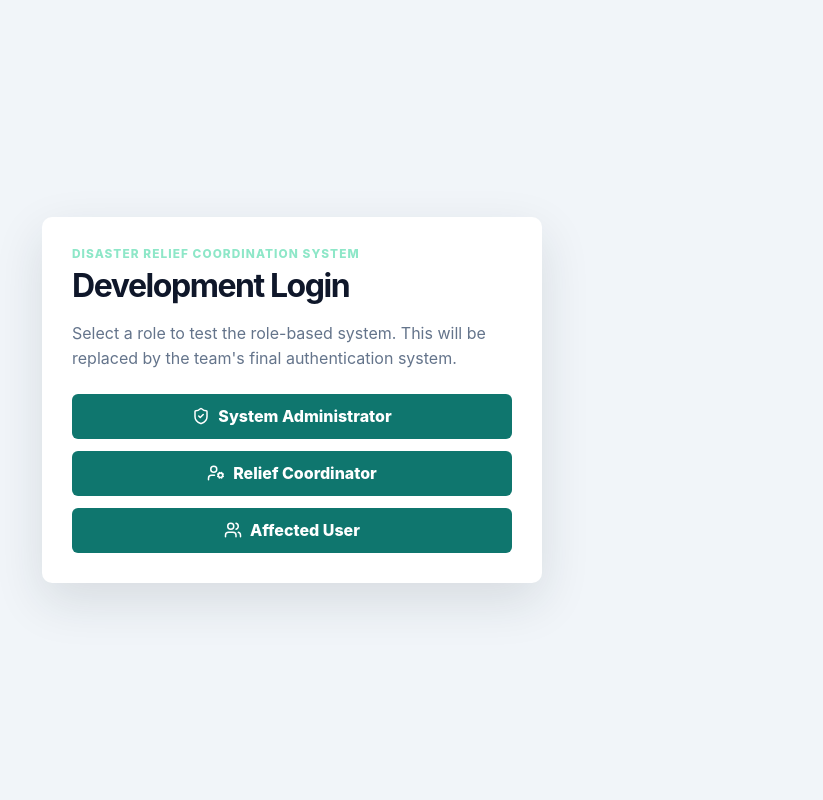
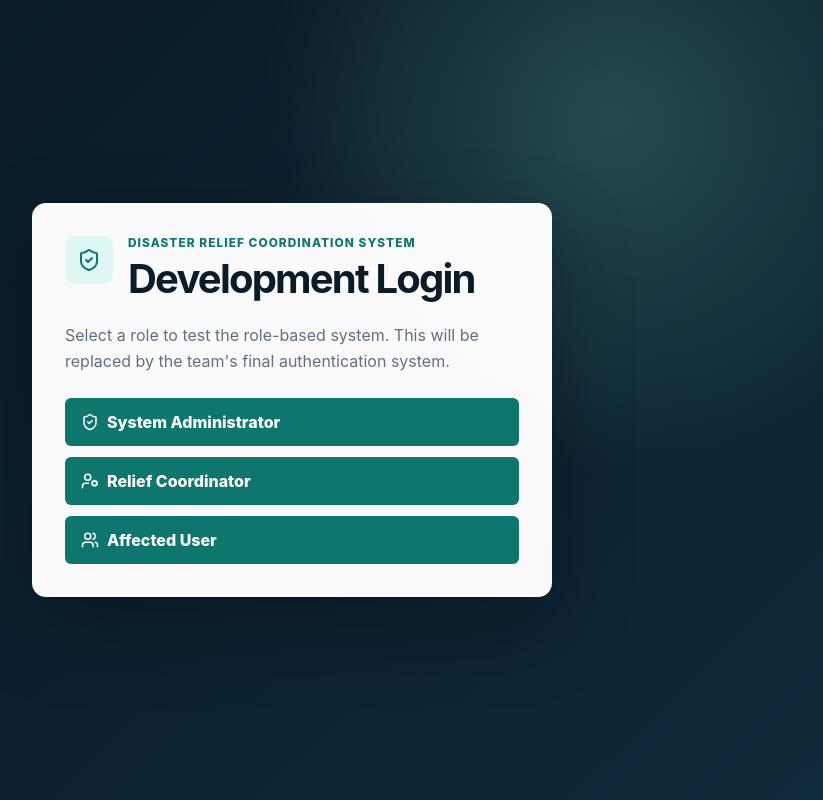
Before and after one commit to Moe1-5/cloud, a React (Vite) app in the folder apps/frontend/: page / in a window 1280 px wide. Shown: the whole page, without its empty margins (348-1171 px from the left). Built offline with nearby package versions, Linux system fonts and the light colour scheme; no server answers.

Commit message:
fix: normalize system-wide page layout

```diff
--- a/apps/frontend/src/App.tsx
+++ b/apps/frontend/src/App.tsx
@@ -1,6 +1,4 @@
-import type {
-  UserRole,
-} from "@ddac/shared";
+import type { UserRole } from "@ddac/shared";
 
 import { LogOut } from "lucide-react";
 import { useState } from "react";
@@ -11,12 +9,9 @@ import { EmergencyWorkspace } from "./features/emergency-requests/EmergencyWorks
 import { LoginPage } from "./pages/LoginPage.js";
 
 export function App() {
-  const [currentRole, setCurrentRole] =
-    useState<UserRole | null>(null);
+  const [currentRole, setCurrentRole] = useState<UserRole | null>(null);
 
-  function handleLogin(
-    role: UserRole
-  ) {
+  function handleLogin(role: UserRole) {
     setCurrentRole(role);
   }
 
@@ -25,98 +20,39 @@ export function App() {
   }
 
   if (!currentRole) {
-    return (
-      <LoginPage
-        onLogin={handleLogin}
-      />
-    );
+    return <LoginPage onLogin={handleLogin} />;
   }
 
   return (
     <div className="app-shell">
-      <div
-        style={{
-          background: "#020617",
-          color: "white",
-          padding: "8px 20px",
-        }}
-      >
-        <div
-          style={{
-            width:
-              "min(1180px, calc(100% - 20px))",
-
-            margin: "0 auto",
-
-            display: "flex",
-
-            justifyContent:
-              "space-between",
-
-            alignItems: "center",
-
-            gap: "10px",
-
-            flexWrap: "wrap",
-          }}
-        >
-          <span>
-            Logged in as:{" "}
-            <strong>
-              {getRoleLabel(
-                currentRole
-              )}
-            </strong>
+      <header className="session-bar">
+        <div className="session-bar__content">
+          <span className="session-bar__identity">
+            Logged in as: <strong>{getRoleLabel(currentRole)}</strong>
           </span>
 
-          <button
-            type="button"
-            onClick={handleLogout}
-            style={{
-              border: "none",
-              borderRadius: "6px",
-              padding: "7px 12px",
-              display: "flex",
-              alignItems: "center",
-              gap: "6px",
-              background: "#334155",
-              color: "white",
-              cursor: "pointer",
-            }}
-          >
+          <button className="session-bar__logout" type="button" onClick={handleLogout}>
             <LogOut size={16} />
             Logout
           </button>
         </div>
-      </div>
+      </header>
 
-      {currentRole === "admin" && (
-        <AdminLayout />
-      )}
+      {currentRole === "admin" && <AdminLayout />}
 
-      {currentRole ===
-        "reliefCoordinator" && (
-        <ReliefCoordinatorLayout />
-      )}
+      {currentRole === "reliefCoordinator" && <ReliefCoordinatorLayout />}
 
-      {currentRole ===
-        "affectedUser" && (
-        <AffectedUserPortal />
-      )}
+      {currentRole === "affectedUser" && <AffectedUserPortal />}
     </div>
   );
 }
 
-function getRoleLabel(
-  role: UserRole
-) {
+function getRoleLabel(role: UserRole) {
   if (role === "admin") {
     return "System Administrator";
   }
 
-  if (
-    role === "reliefCoordinator"
-  ) {
+  if (role === "reliefCoordinator") {
     return "Relief Coordinator";
   }
 
@@ -124,7 +60,5 @@ function getRoleLabel(
 }
 
 function AffectedUserPortal() {
-  return (
-    <EmergencyWorkspace />
-  );
+  return <EmergencyWorkspace />;
 }
--- a/apps/frontend/src/pages/LoginPage.tsx
+++ b/apps/frontend/src/pages/LoginPage.tsx
@@ -1,77 +1,32 @@
 import type { UserRole } from "@ddac/shared";
 
-import {
-  ShieldCheck,
-  UserCog,
-  Users,
-} from "lucide-react";
+import { ShieldCheck, UserCog, Users } from "lucide-react";
 
 type LoginPageProps = {
   onLogin: (role: UserRole) => void;
 };
 
-export function LoginPage({
-  onLogin,
-}: LoginPageProps) {
+export function LoginPage({ onLogin }: LoginPageProps) {
   return (
-    <main
-      style={{
-        minHeight: "100vh",
-        display: "grid",
-        placeItems: "center",
-        background: "#f1f5f9",
-        padding: "20px",
-      }}
-    >
-      <section
-        style={{
-          width: "min(500px, 100%)",
-          background: "white",
-          borderRadius: "10px",
-          padding: "30px",
-          boxShadow:
-            "0 18px 50px rgba(25, 39, 52, 0.12)",
-        }}
-      >
-        <p className="eyebrow">
-          Disaster Relief Coordination System
-        </p>
+    <main className="login-page">
+      <section className="login-panel">
+        <div className="login-panel__intro">
+          <span className="login-panel__mark" aria-hidden="true">
+            <ShieldCheck size={24} />
+          </span>
+          <div>
+            <p className="eyebrow">Disaster Relief Coordination System</p>
+            <h1>Development Login</h1>
+          </div>
+        </div>
 
-        <h1
-          style={{
-            color: "#0f172a",
-            fontSize: "2rem",
-          }}
-        >
-          Development Login
-        </h1>
-
-        <p
-          style={{
-            color: "#64748b",
-            lineHeight: "1.6",
-          }}
-        >
-          Select a role to test the
-          role-based system. This will be
-          replaced by the team's final
+        <p className="login-panel__copy">
+          Select a role to test the role-based system. This will be replaced by the team's final
           authentication system.
         </p>
 
-        <div
-          style={{
-            display: "grid",
-            gap: "12px",
-            marginTop: "22px",
-          }}
-        >
-          <button
-            className="primary-button"
-            type="button"
-            onClick={() =>
-              onLogin("admin")
-            }
-          >
+        <div className="login-role-list">
+          <button className="primary-button" type="button" onClick={() => onLogin("admin")}>
             <ShieldCheck size={18} />
             System Administrator
           </button>
@@ -79,23 +34,13 @@ export function LoginPage({
           <button
             className="primary-button"
             type="button"
-            onClick={() =>
-              onLogin(
-                "reliefCoordinator"
-              )
-            }
+            onClick={() => onLogin("reliefCoordinator")}
           >
             <UserCog size={18} />
             Relief Coordinator
           </button>
 
-          <button
-            className="primary-button"
-            type="button"
-            onClick={() =>
-              onLogin("affectedUser")
-            }
-          >
+          <button className="primary-button" type="button" onClick={() => onLogin("affectedUser")}>
             <Users size={18} />
             Affected User
           </button>
--- a/apps/frontend/src/styles.css
+++ b/apps/frontend/src/styles.css
@@ -60,6 +60,15 @@ button {
   cursor: pointer;
 }
 
+button:focus-visible,
+a:focus-visible,
+input:focus-visible,
+select:focus-visible,
+textarea:focus-visible {
+  outline: 3px solid rgba(13, 148, 136, 0.28);
+  outline-offset: 2px;
+}
+
 a {
   color: inherit;
   text-decoration: none;
@@ -76,6 +85,111 @@ p {
   min-height: 100vh;
   max-width: 100%;
   overflow-x: clip;
+}
+
+.session-bar {
+  border-top: 3px solid var(--color-teal-700);
+  background: #020817;
+  color: #ffffff;
+}
+
+.session-bar__content {
+  width: min(1240px, calc(100% - 32px));
+  min-height: 48px;
+  margin: 0 auto;
+  display: flex;
+  align-items: center;
+  justify-content: space-between;
+  gap: 12px;
+}
+
+.session-bar__identity {
+  color: #dbe7ec;
+  font-size: 0.85rem;
+}
+
+.session-bar__identity strong {
+  color: #ffffff;
+}
+
+.session-bar__logout {
+  min-height: 34px;
+  display: inline-flex;
+  align-items: center;
+  gap: 7px;
+  border: 1px solid rgba(255, 255, 255, 0.12);
+  border-radius: 7px;
+  background: #26374d;
+  color: #ffffff;
+  padding: 0 12px;
+  font-weight: 750;
+}
+
+.session-bar__logout:hover {
+  background: #344861;
+}
+
+.login-page {
+  min-height: 100vh;
+  display: grid;
+  place-items: center;
+  background:
+    radial-gradient(circle at 75% 15%, rgba(142, 231, 200, 0.2), transparent 30%),
+    linear-gradient(135deg, var(--color-navy-950), var(--color-navy-800));
+  padding: 24px;
+}
+
+.login-panel {
+  width: min(520px, 100%);
+  border: 1px solid rgba(255, 255, 255, 0.16);
+  border-radius: 14px;
+  background: rgba(255, 255, 255, 0.98);
+  box-shadow: 0 30px 80px rgba(0, 0, 0, 0.28);
+  padding: 32px;
+}
+
+.login-panel__intro {
+  display: flex;
+  align-items: flex-start;
+  gap: 15px;
+}
+
+.login-panel__mark {
+  width: 48px;
+  height: 48px;
+  flex: 0 0 auto;
+  display: grid;
+  place-items: center;
+  border-radius: 10px;
+  background: var(--color-teal-100);
+  color: var(--color-teal-700);
+}
+
+.login-panel .eyebrow {
+  color: var(--color-teal-700);
+}
+
+.login-panel h1 {
+  margin-bottom: 0;
+  color: var(--color-navy-900);
+  font-size: clamp(1.9rem, 7vw, 2.5rem);
+}
+
+.login-panel__copy {
+  margin: 22px 0 0;
+  color: var(--color-muted);
+  line-height: 1.65;
+}
+
+.login-role-list {
+  display: grid;
+  gap: 11px;
+  margin-top: 24px;
+}
+
+.login-role-list .primary-button {
+  justify-content: flex-start;
+  min-height: 48px;
 }
 
 .site-header {
@@ -282,7 +396,7 @@ h1 {
 .resource-workspace {
   width: min(1240px, calc(100% - 32px));
   min-width: 0;
-  margin: -36px auto 72px;
+  margin: 32px auto 72px;
   position: relative;
   z-index: 2;
 }
@@ -367,9 +481,10 @@ h1 {
 
 .module-tabs {
   width: min(1180px, calc(100% - 32px));
-  margin: -28px auto 46px;
+  margin: 24px auto 0;
   position: relative;
   display: flex;
+  flex-wrap: wrap;
   gap: 8px;
 }
 .module-tabs button,
@@ -391,7 +506,7 @@ h1 {
 }
 .page-error {
   width: min(1180px, calc(100% - 32px));
-  margin: -30px auto 42px;
+  margin: 16px auto 0;
   border: 1px solid #f4b4ae;
   border-radius: 6px;
   background: #fff5f4;
@@ -1464,6 +1579,20 @@ textarea:focus {
   margin-bottom: 18px;
 }
 
+.report-summary-grid .summary-card {
+  grid-template-columns: auto minmax(0, 1fr);
+  align-content: center;
+}
+
+.report-summary-grid .summary-card__icon {
+  grid-row: 1 / span 2;
+}
+
+.report-summary-grid .summary-card__note {
+  grid-column: 2;
+  line-height: 1.35;
+}
+
 .report-grid {
   display: grid;
   grid-template-columns: repeat(2, minmax(0, 1fr));
@@ -1850,7 +1979,7 @@ main.app-shell > .summary-grid {
 }
 
 main.app-shell > .module-tabs ~ .workspace-grid {
-  margin-top: 24px;
+  margin-top: 20px;
 }
 
 .project-form,
@@ -2059,12 +2188,31 @@ main.app-shell > .module-tabs ~ .workspace-grid {
 }
 
 @media (max-width: 660px) {
+  .session-bar__content,
   .site-header__content,
   .hero__content,
   .top-band__content,
   .resource-workspace,
-  .role-navigation {
+  .role-navigation,
+  .module-tabs,
+  .page-error {
     width: min(calc(100% - 20px), 1240px);
+  }
+
+  .session-bar__identity {
+    font-size: 0.76rem;
+  }
+
+  .login-page {
+    padding: 14px;
+  }
+
+  .login-panel {
+    padding: 22px;
+  }
+
+  .login-panel__intro {
+    align-items: center;
   }
 
   .brand small {
```
Also changed, not shown: 2 other files (tests, documents, lock files or other folders).
